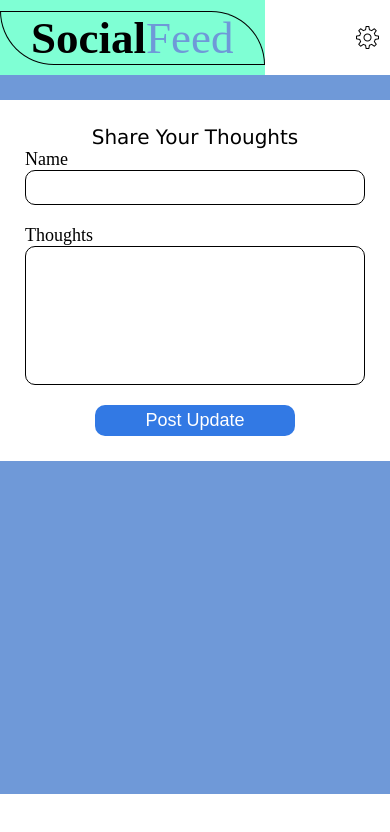
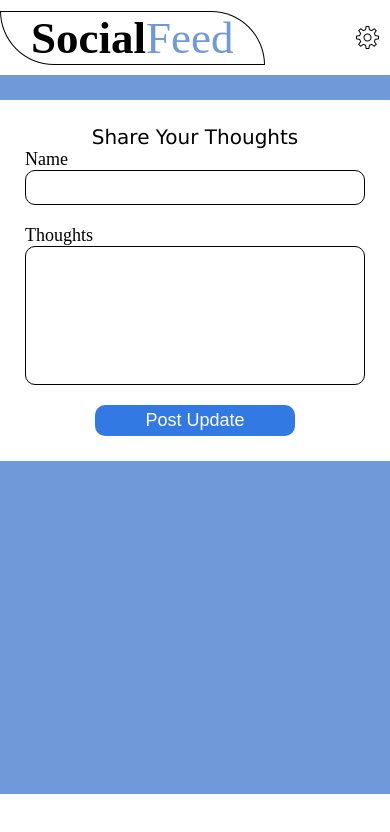
Before and after one commit to CPRCantrell/Social-Feed, a React (Create React App) app: page / in a window 390 px wide. Shown: the top 832 px of the page. Built offline with nearby package versions, Linux system fonts and the light colour scheme.

Commit message:
📖 DOC: let backgroun color while testing

```diff
--- a/src/Components/NavBar/NavBar.css
+++ b/src/Components/NavBar/NavBar.css
@@ -165,7 +165,6 @@ input:checked + .slider::before{
 @media only screen and (max-width: 650px){
 
     .nav-content{
-        background-color: aquamarine;
         justify-content: center;
     }
 
```
